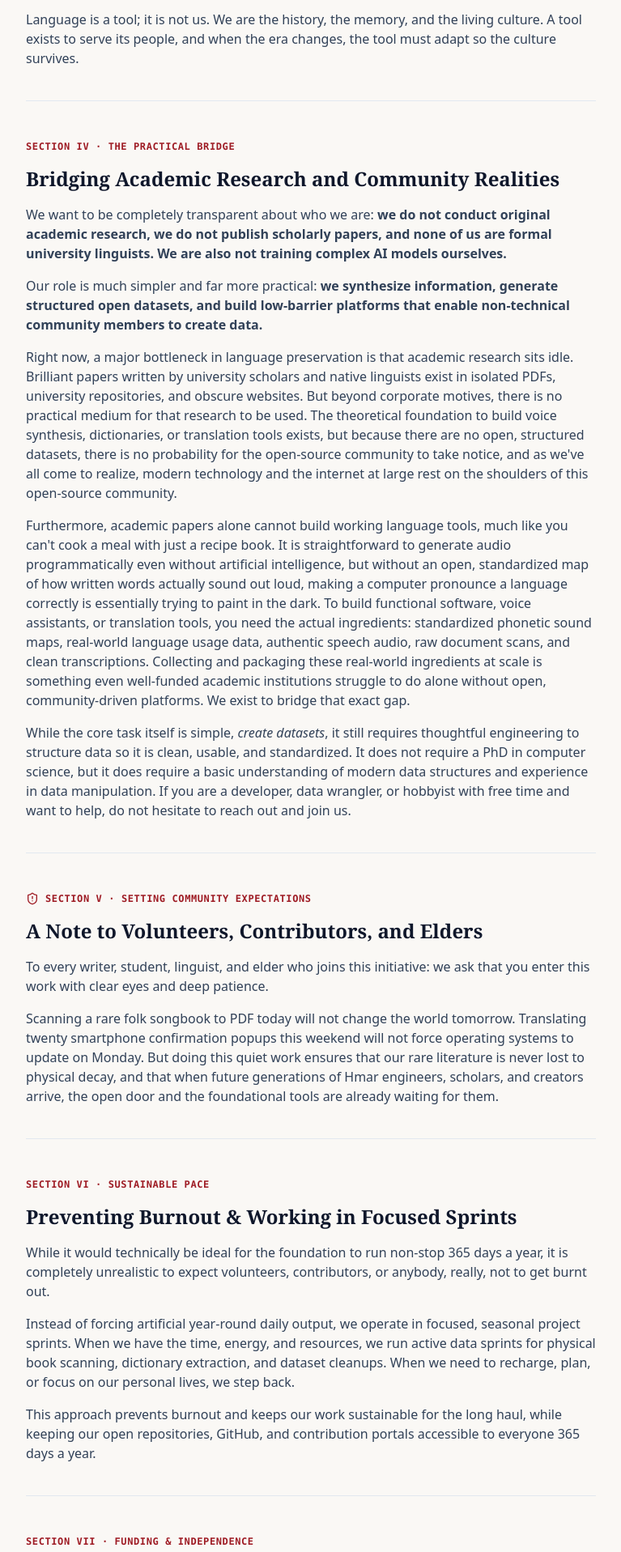
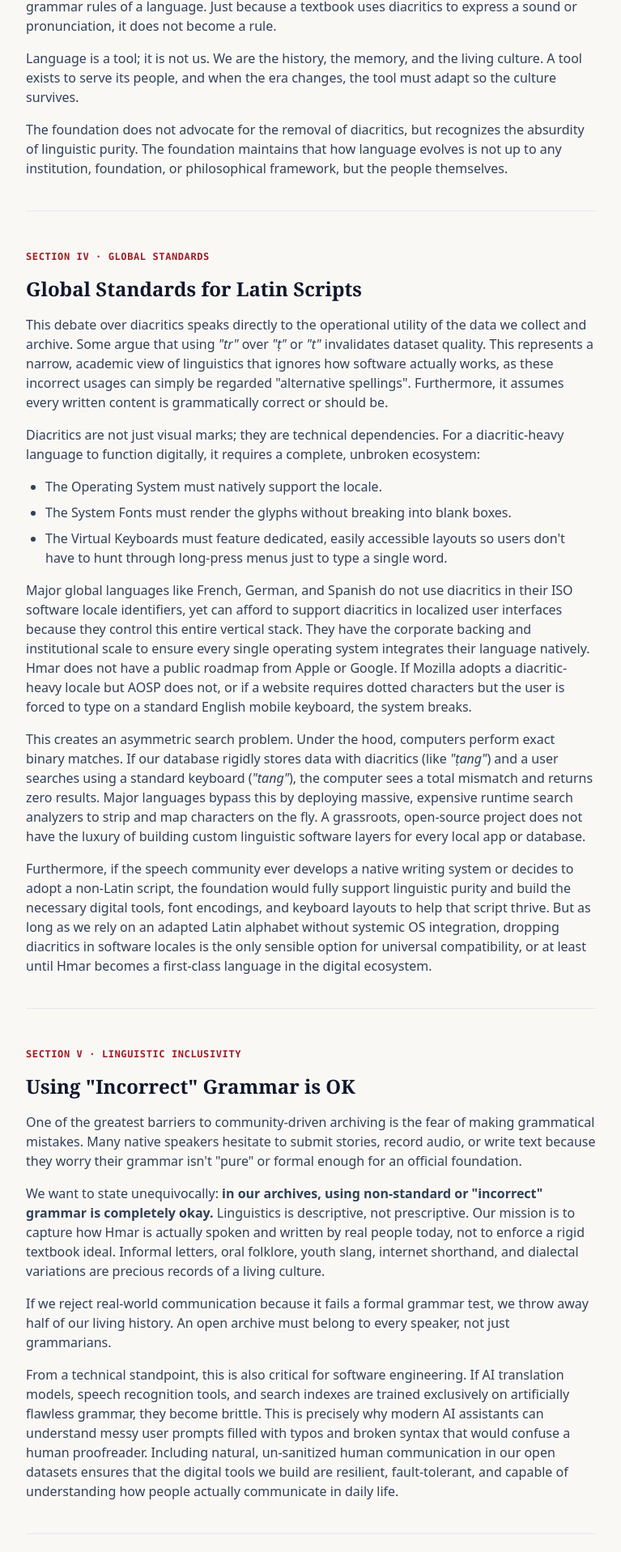
Before and after one commit to hmar-heritage-org/home, a Next.js app: page /philosophy in a window 1280 px wide. Shown: the part 2146-4063 px from the top of the page at 81% size, without its empty margins (256-1023 px from the left). Built offline with nearby package versions, Linux system fonts and the light colour scheme.

Commit message:
docs(philosophy): add Section IV (Global Standards for Latin Scripts) and Section V (Linguistic Inclusivity)

```diff
--- a/src/app/philosophy/page.tsx
+++ b/src/app/philosophy/page.tsx
@@ -87,7 +87,7 @@ export default function PhilosophyPage() {
               In past generations, evolution meant transitioning from oral traditions into written corpora. In the modern digital age, evolution means bridging the gap between static research papers and functional software tools, which, in simple words, means <strong>data</strong>.
             </p>
             <p>
-              The reason Hebrew, Aramaic, and Ancient Greek are still spoken or studied today is because they were meticulously documented. Languages evolve regardless of how a community feels about linguistic purity. English has transformed continuously across centuries, from the history of Oxford University to modern internet culture absorbing Gen Z slang and AAVE, and it became the dominant global language specifically because it adapted to every new era. The language changed, but the culture survived. No Englishman denies the history of their heritage simply because they cannot fluently read 10th-century Old English. Adaptation is not the destruction of culture, it is the only mechanism that allows culture to survive.
+              The reason Hebrew, Aramaic, and Ancient Greek are still spoken or studied today is because they were meticulously documented. And while documentation alone does not guarantee that a language will remain widely spoken, it ensures that its linguistic and cultural record remains available to future generations. Languages evolve regardless of how a community feels about linguistic purity. English has transformed continuously across centuries, from the history of Oxford University to modern internet culture absorbing Gen Z slang and AAVE, and it became the dominant global language specifically because it adapted to every new era. The language changed, but the culture survived. No Englishman denies the history of their heritage simply because they cannot fluently read 10th-century Old English. Adaptation is not the destruction of culture, it is the only mechanism that allows culture to survive.
             </p>
             <p>
               Debates over diacritics and orthographic purity come from a deep, genuine love for our language. But we must acknowledge historical reality: expressing Hmar in Latin script was already an act of adaptation. Arguing for rigid purity contradicts its own roots. The only purity to argue for is adaptation. The shoe is not the foot, it can never be the foot.
@@ -101,13 +101,72 @@ export default function PhilosophyPage() {
             <p>
               Language is a tool; it is not us. We are the history, the memory, and the living culture. A tool exists to serve its people, and when the era changes, the tool must adapt so the culture survives.
             </p>
+            <p>
+              The foundation does not advocate for the removal of diacritics, but recognizes the absurdity of linguistic purity. The foundation maintains that how language evolves is not up to any institution, foundation, or philosophical framework, but the people themselves.
+            </p>
           </div>
         </section>
 
-        {/* Section IV: Bridging Academic Research and Community Realities */}
+        {/* Section IV: Global Standards for Latin Scripts */}
         <section className="space-y-4 border-b border-slate-200 pb-10">
           <div className="text-xs font-mono font-bold text-[#9E1B24] uppercase tracking-wider">
-            Section IV · The Practical Bridge
+            Section IV · Global Standards
+          </div>
+          <h2 className="text-2xl font-serif font-bold text-slate-900">
+            Global Standards for Latin Scripts
+          </h2>
+          <div className="prose prose-slate max-w-none text-slate-700 space-y-4 text-base">
+            <p>
+              This debate over diacritics speaks directly to the operational utility of the data we collect and archive. Some argue that using <em>&quot;tr&quot;</em> over <em>&quot;ṭ&quot;</em> or <em>&quot;t&quot;</em> invalidates dataset quality. This represents a narrow, academic view of linguistics that ignores how software actually works, as these incorrect usages can simply be regarded &quot;alternative spellings&quot;. Furthermore, it assumes every written content is grammatically correct or should be.
+            </p>
+            <p>
+              Diacritics are not just visual marks; they are technical dependencies. For a diacritic-heavy language to function digitally, it requires a complete, unbroken ecosystem:
+            </p>
+            <ul className="list-disc pl-6 space-y-2 text-slate-700">
+              <li>The Operating System must natively support the locale.</li>
+              <li>The System Fonts must render the glyphs without breaking into blank boxes.</li>
+              <li>The Virtual Keyboards must feature dedicated, easily accessible layouts so users don&apos;t have to hunt through long-press menus just to type a single word.</li>
+            </ul>
+            <p>
+              Major global languages like French, German, and Spanish do not use diacritics in their ISO software locale identifiers, yet can afford to support diacritics in localized user interfaces because they control this entire vertical stack. They have the corporate backing and institutional scale to ensure every single operating system integrates their language natively. Hmar does not have a public roadmap from Apple or Google. If Mozilla adopts a diacritic-heavy locale but AOSP does not, or if a website requires dotted characters but the user is forced to type on a standard English mobile keyboard, the system breaks.
+            </p>
+            <p>
+              This creates an asymmetric search problem. Under the hood, computers perform exact binary matches. If our database rigidly stores data with diacritics (like <em>&quot;ṭang&quot;</em>) and a user searches using a standard keyboard (<em>&quot;tang&quot;</em>), the computer sees a total mismatch and returns zero results. Major languages bypass this by deploying massive, expensive runtime search analyzers to strip and map characters on the fly. A grassroots, open-source project does not have the luxury of building custom linguistic software layers for every local app or database.
+            </p>
+            <p>
+              Furthermore, if the speech community ever develops a native writing system or decides to adopt a non-Latin script, the foundation would fully support linguistic purity and build the necessary digital tools, font encodings, and keyboard layouts to help that script thrive. But as long as we rely on an adapted Latin alphabet without systemic OS integration, dropping diacritics in software locales is the only sensible option for universal compatibility, or at least until Hmar becomes a first-class language in the digital ecosystem.
+            </p>
+          </div>
+        </section>
+
+        {/* Section V: Using "Incorrect" Grammar is OK */}
+        <section className="space-y-4 border-b border-slate-200 pb-10">
+          <div className="text-xs font-mono font-bold text-[#9E1B24] uppercase tracking-wider">
+            Section V · Linguistic Inclusivity
+          </div>
+          <h2 className="text-2xl font-serif font-bold text-slate-900">
+            Using &quot;Incorrect&quot; Grammar is OK
+          </h2>
+          <div className="prose prose-slate max-w-none text-slate-700 space-y-4 text-base">
+            <p>
+              One of the greatest barriers to community-driven archiving is the fear of making grammatical mistakes. Many native speakers hesitate to submit stories, record audio, or write text because they worry their grammar isn&apos;t &quot;pure&quot; or formal enough for an official foundation.
+            </p>
+            <p>
+              We want to state unequivocally: <strong>in our archives, using non-standard or &quot;incorrect&quot; grammar is completely okay.</strong> Linguistics is descriptive, not prescriptive. Our mission is to capture how Hmar is actually spoken and written by real people today, not to enforce a rigid textbook ideal. Informal letters, oral folklore, youth slang, internet shorthand, and dialectal variations are precious records of a living culture.
+            </p>
+            <p>
+              If we reject real-world communication because it fails a formal grammar test, we throw away half of our living history. An open archive must belong to every speaker, not just grammarians.
+            </p>
+            <p>
+              From a technical standpoint, this is also critical for software engineering. If AI translation models, speech recognition tools, and search indexes are trained exclusively on artificially flawless grammar, they become brittle. This is precisely why modern AI assistants can understand messy user prompts filled with typos and broken syntax that would confuse a human proofreader. Including natural, un-sanitized human communication in our open datasets ensures that the digital tools we build are resilient, fault-tolerant, and capable of understanding how people actually communicate in daily life.
+            </p>
+          </div>
+        </section>
+
+        {/* Section VI: Bridging Academic Research and Community Realities */}
+        <section className="space-y-4 border-b border-slate-200 pb-10">
+          <div className="text-xs font-mono font-bold text-[#9E1B24] uppercase tracking-wider">
+            Section VI · The Practical Bridge
           </div>
           <h2 className="text-2xl font-serif font-bold text-slate-900">
             Bridging Academic Research and Community Realities
@@ -131,11 +190,11 @@ export default function PhilosophyPage() {
           </div>
         </section>
 
-        {/* Section V: Setting Realistic Community Expectations */}
+        {/* Section VII: Setting Realistic Community Expectations */}
         <section className="space-y-4 border-b border-slate-200 pb-10">
           <div className="text-xs font-mono font-bold text-[#9E1B24] uppercase tracking-wider flex items-center gap-2">
             <ShieldAlert className="w-4 h-4 text-[#9E1B24]" />
-            <span>Section V · Setting Community Expectations</span>
+            <span>Section VII · Setting Community Expectations</span>
           </div>
           <h2 className="text-2xl font-serif font-bold text-slate-900">
             A Note to Volunteers, Contributors, and Elders
@@ -150,10 +209,10 @@ export default function PhilosophyPage() {
           </div>
         </section>
 
-        {/* Section VI: Operational Cadence & Burnout Prevention */}
+        {/* Section VIII: Operational Cadence & Burnout Prevention */}
         <section className="space-y-4 border-b border-slate-200 pb-10">
           <div className="text-xs font-mono font-bold text-[#9E1B24] uppercase tracking-wider">
-            Section VI · Sustainable Pace
+            Section VIII · Sustainable Pace
           </div>
           <h2 className="text-2xl font-serif font-bold text-slate-900">
             Preventing Burnout &amp; Working in Focused Sprints
```
